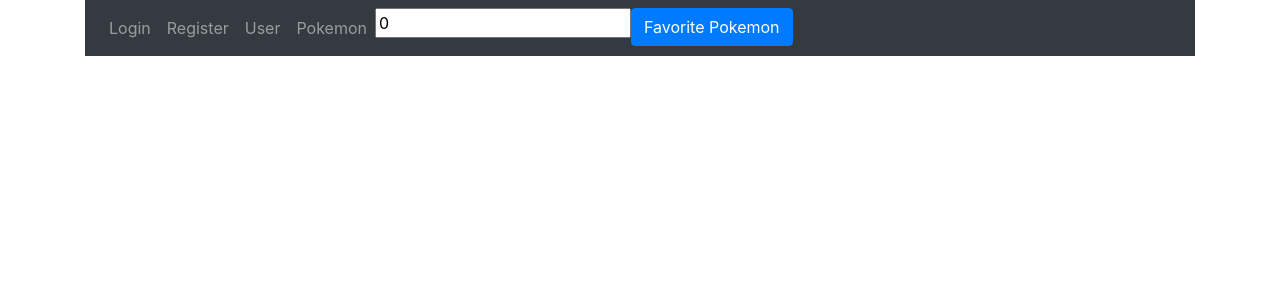
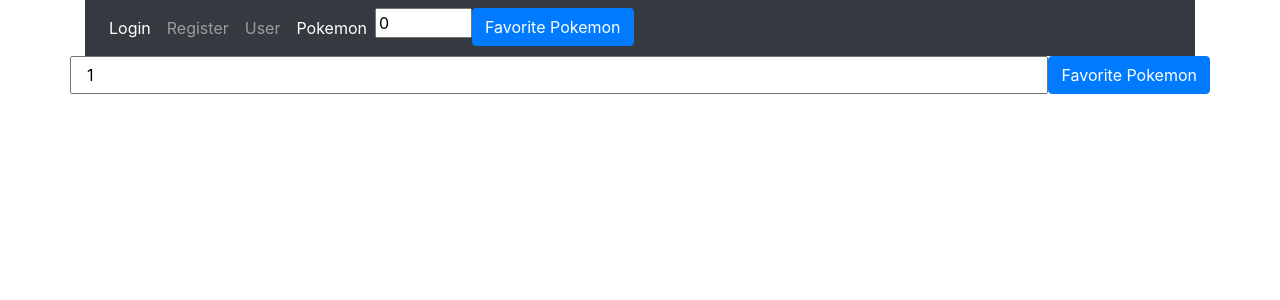
Before and after one commit to magnusjw/PokeBook-Angular, an Angular app in the folder PokeBook/: page /pokemon/1 in a window 1280 px wide. Before the commit this address led to /. Shown: the top 300 px of the page. Built offline with nearby package versions, Linux system fonts and the light colour scheme; no server answers.

Commit message:
Search Function

```diff
--- a/PokeBook/src/app/app-routing.module.ts
+++ b/PokeBook/src/app/app-routing.module.ts
@@ -10,7 +10,7 @@ const routes: Routes = [
   { path:'login', component:LoginComponent },
   { path:'register', component:RegisterComponent },
   { path:'user', component:UserComponent },
-  { path:'pokemon', component:PokemonPageComponent }
+  { path:'pokemon/:id', component:PokemonPageComponent }
 ];
 
 @NgModule({
--- a/PokeBook/src/app/components/nav-bar/nav-bar.component.html
+++ b/PokeBook/src/app/components/nav-bar/nav-bar.component.html
@@ -13,10 +13,10 @@
             <a class="nav-link" routerLinkActive="active" routerLink="pokemon">Pokemon</a>
         </li>
         <li>
-            <input type="number" [(ngModel)]="input"/>
+            <input type="number" min="0" max="850" [(ngModel)]="input"/>
         </li>
         <li>
-            <button class="btn btn-primary" (click)="search()">Favorite Pokemon</button>
+            <button class="btn btn-primary" [routerLink]="['../pokemon',input]" (click)="search()">Favorite Pokemon</button>
         </li>
     </ul>
 </nav>
--- a/PokeBook/src/app/components/nav-bar/nav-bar.component.ts
+++ b/PokeBook/src/app/components/nav-bar/nav-bar.component.ts
@@ -1,5 +1,5 @@
 import { Component, OnInit } from '@angular/core';
-import { Router } from '@angular/router';
+import { ActivatedRoute, Router } from '@angular/router';
 import { Pokemon } from 'src/app/models/pokemon';
 import { PokemonService } from 'src/app/services/pokemon.service';
 
@@ -16,17 +16,18 @@ export class NavBarComponent implements OnInit {
 
   constructor(
     private ps:PokemonService,
-    private router: Router
+    private router: Router,
+    private activatedRouter: ActivatedRoute
   ) { }
 
   ngOnInit(): void {
   }
 
   search(){
-    console.log(1);
+      console.log(1);
      this.router.navigate(["../pokemon", this.input]);
+     console.log(this.input);
      console.log(2);
 
   }
-
 }
--- a/PokeBook/src/app/components/pokemon-page/pokemon-page.component.ts
+++ b/PokeBook/src/app/components/pokemon-page/pokemon-page.component.ts
@@ -19,10 +19,16 @@ export class PokemonPageComponent implements OnInit {
   ) { }
 
   ngOnInit(){
-    this.activatedRoute.queryParams.subscribe(params => {
-      const input = params['input'];
-      console.log(input);
-    });
+
+    //this.input = Number(this.activatedRoute.snapshot.paramMap.get("input"));
+
+    this.activatedRoute.paramMap.subscribe(params => {
+      console.log(params);
+       this.input = Number(params.get('id'));
+   });
+
+    console.log("ngOnInit1: " + this.input);
+    this.getPoke(this.input);
 
   }
 
--- a/PokeBook/src/environments/environment.prod.ts
+++ b/PokeBook/src/environments/environment.prod.ts
@@ -1,4 +1,4 @@
 export const environment = {
   production: true,
-  apiUrl: 'http://localhost:4000'
+  apiUrl: 'http://localhost:8080'
 };
```
